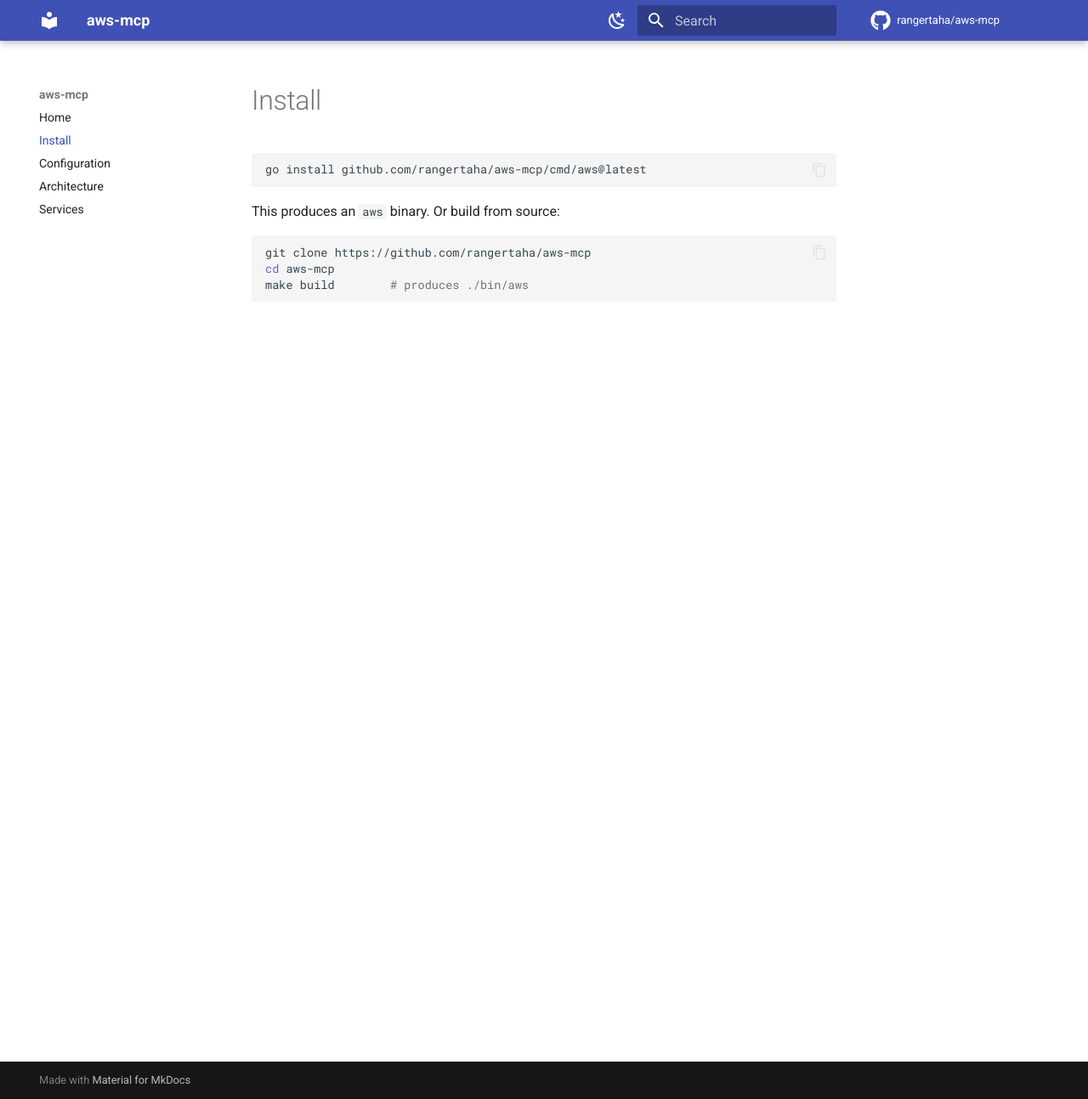
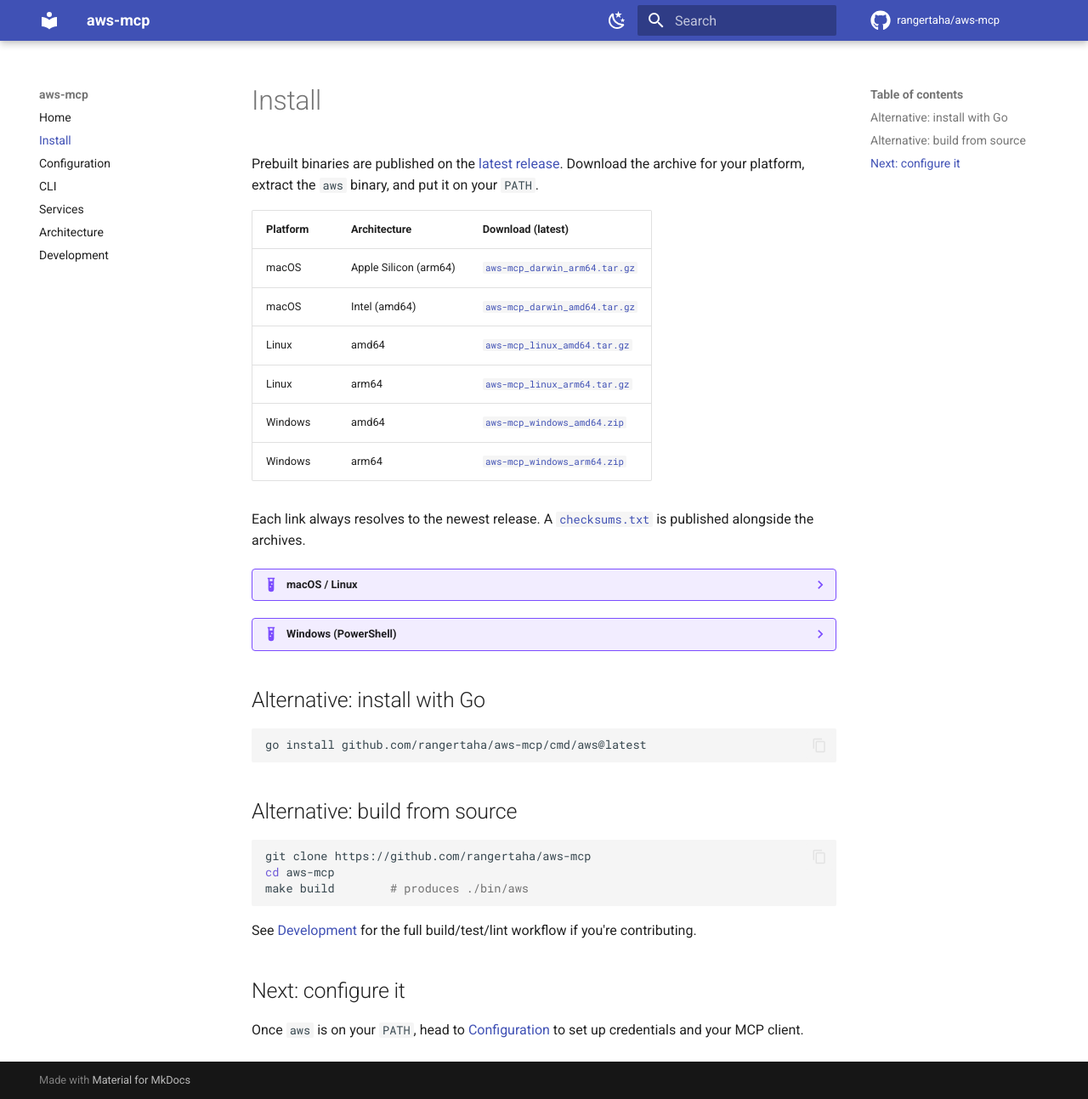
Before and after one commit to rangertaha/aws-mcp, an MkDocs documentation site: the page built from docs/install.md, in a window 1280 px wide and 1293 px high. Shown: the whole window at 85% size. Built offline with MkDocs 1.6.1 and Material for MkDocs 9.7.7, drawn with Linux system fonts in a browser that asks for light colours; comment, search, counter and statistics services are not loaded.

Commit message:
Fix README structure, add missing docs pages, stabilize release archive names
README had a duplicate CLI section and a heading order that contradicted
its own nav line (introduced in the prior docs pass); rewrite matches the
promised Install -> Features -> Configuration -> CLI -> Services ->
Prompts -> Architecture -> Development -> Changelog order, verified with
no duplicate headings and no broken internal doc links.

Add docs/cli.md and docs/development.md so the docs site nav actually
matches what the README claims it mirrors. Add a prebuilt-binaries
Install section (README + docs/install.md) and a Prompts section
documenting survey_bucket, following ado-mcp's README as the template.

Drop the version segment from .goreleaser.yaml's archive name_template:
otherwise releases/latest/download/... links go stale on every release,
the same bug ado-mcp hit and fixed in its own v0.1.1.

Also fix a services.md typo (can'''t) from the earlier generator script.

````diff
--- a/.goreleaser.yaml
+++ b/.goreleaser.yaml
@@ -30,7 +30,9 @@ builds:
 archives:
   - id: default
     formats: [tar.gz]
-    name_template: "{{ .ProjectName }}_{{ .Version }}_{{ .Os }}_{{ .Arch }}"
+    # No version segment: keeps releases/latest/download/... links stable
+    # across releases (see ado-mcp's changelog for why this matters).
+    name_template: "{{ .ProjectName }}_{{ .Os }}_{{ .Arch }}"
     # Windows users expect zips.
     format_overrides:
       - goos: windows
--- a/docs/install.md
+++ b/docs/install.md
@@ -1,13 +1,54 @@
 # Install
+
+Prebuilt binaries are published on the [latest release](https://github.com/rangertaha/aws-mcp/releases/latest). Download the archive for your platform, extract the `aws` binary, and put it on your `PATH`.
+
+| Platform | Architecture          | Download (latest)                                                                                                            |
+| -------- | --------------------- | -------------------------------------------------------------------------------------------------------------------------- |
+| macOS    | Apple Silicon (arm64) | [`aws-mcp_darwin_arm64.tar.gz`](https://github.com/rangertaha/aws-mcp/releases/latest/download/aws-mcp_darwin_arm64.tar.gz) |
+| macOS    | Intel (amd64)         | [`aws-mcp_darwin_amd64.tar.gz`](https://github.com/rangertaha/aws-mcp/releases/latest/download/aws-mcp_darwin_amd64.tar.gz) |
+| Linux    | amd64                 | [`aws-mcp_linux_amd64.tar.gz`](https://github.com/rangertaha/aws-mcp/releases/latest/download/aws-mcp_linux_amd64.tar.gz)   |
+| Linux    | arm64                 | [`aws-mcp_linux_arm64.tar.gz`](https://github.com/rangertaha/aws-mcp/releases/latest/download/aws-mcp_linux_arm64.tar.gz)   |
+| Windows  | amd64                 | [`aws-mcp_windows_amd64.zip`](https://github.com/rangertaha/aws-mcp/releases/latest/download/aws-mcp_windows_amd64.zip)     |
+| Windows  | arm64                 | [`aws-mcp_windows_arm64.zip`](https://github.com/rangertaha/aws-mcp/releases/latest/download/aws-mcp_windows_arm64.zip)     |
+
+Each link always resolves to the newest release. A [`checksums.txt`](https://github.com/rangertaha/aws-mcp/releases/latest/download/checksums.txt) is published alongside the archives.
+
+??? example "macOS / Linux"
+    Pick your `OS`/`ARCH`:
+
+    ```sh
+    OS=darwin ARCH=arm64   # OS: darwin|linux   ARCH: amd64|arm64
+    curl -sSL "https://github.com/rangertaha/aws-mcp/releases/latest/download/aws-mcp_${OS}_${ARCH}.tar.gz" | tar -xz aws
+    sudo mv aws /usr/local/bin/
+    aws --version
+    ```
+
+??? example "Windows (PowerShell)"
+    Pick your `$Arch`:
+
+    ```powershell
+    $Arch = "amd64"   # ARCH: amd64|arm64
+    Invoke-WebRequest "https://github.com/rangertaha/aws-mcp/releases/latest/download/aws-mcp_windows_${Arch}.zip" -OutFile aws.zip
+    Expand-Archive aws.zip -DestinationPath .
+    .\aws.exe --version
+    ```
+
+## Alternative: install with Go
 
 ```sh
 go install github.com/rangertaha/aws-mcp/cmd/aws@latest
 ```
 
-This produces an `aws` binary. Or build from source:
+## Alternative: build from source
 
 ```sh
 git clone https://github.com/rangertaha/aws-mcp
 cd aws-mcp
 make build        # produces ./bin/aws
 ```
+
+See [Development](development.md) for the full build/test/lint workflow if you're contributing.
+
+## Next: configure it
+
+Once `aws` is on your `PATH`, head to [Configuration](configuration.md) to set up credentials and your MCP client.
--- a/mkdocs.yml
+++ b/mkdocs.yml
@@ -49,5 +49,7 @@ nav:
   - Home: index.md
   - Install: install.md
   - Configuration: configuration.md
+  - CLI: cli.md
+  - Services: services.md
   - Architecture: architecture.md
-  - Services: services.md
+  - Development: development.md
````
Also changed, not shown: README.md (+77 -22 lines), docs/architecture.md (+2 -2 lines), docs/cli.md (added, +26 -0 lines), docs/configuration.md (+4 -0 lines), docs/development.md (added, +39 -0 lines), docs/services.md (+14 -1 lines).
